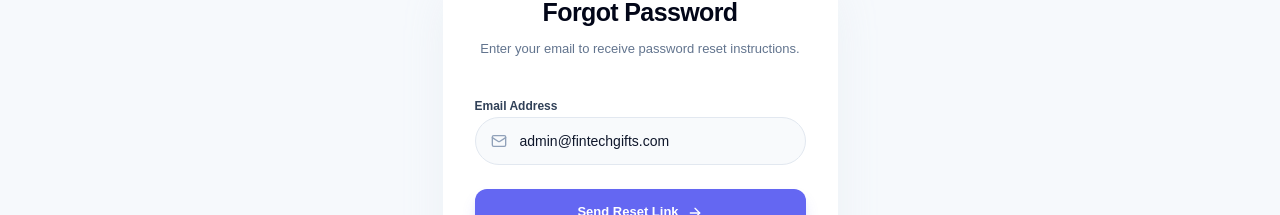
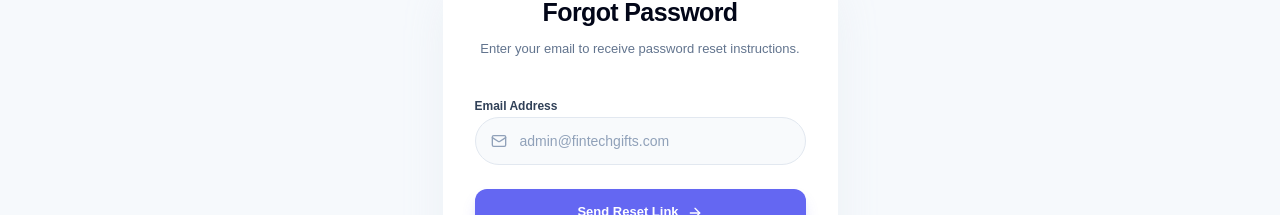
Before and after one commit to Dcodaxproducts/gift-shop, a Next.js app: page /auth/forgot-password in a window 1280 px wide. Shown: the part 261-476 px from the top of the page. Built offline with nearby package versions, Linux system fonts and the light colour scheme.

Commit message:
changed defaultvalue to placeholder

```diff
--- a/src/components/auth/forgot-password-form.tsx
+++ b/src/components/auth/forgot-password-form.tsx
@@ -31,7 +31,7 @@ export function ForgotPasswordForm() {
               id="email"
               name="email"
               type="email"
-              defaultValue="admin@fintechgifts.com"
+              placeholder="admin@fintechgifts.com"
               autoComplete="email"
               leftIcon={<Mail className="size-4" />}
               className="h-12 rounded-2xl bg-slate-50 text-slate-400"
```
